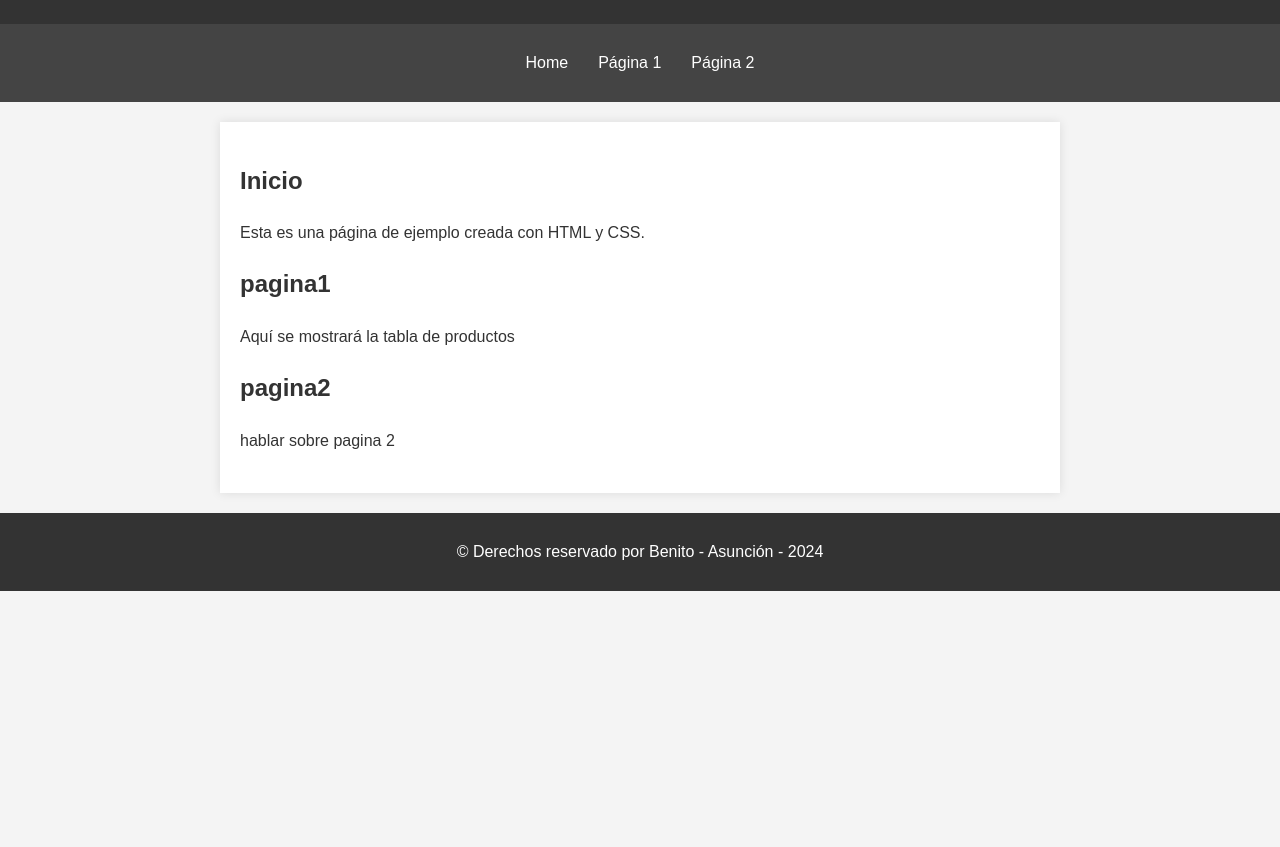
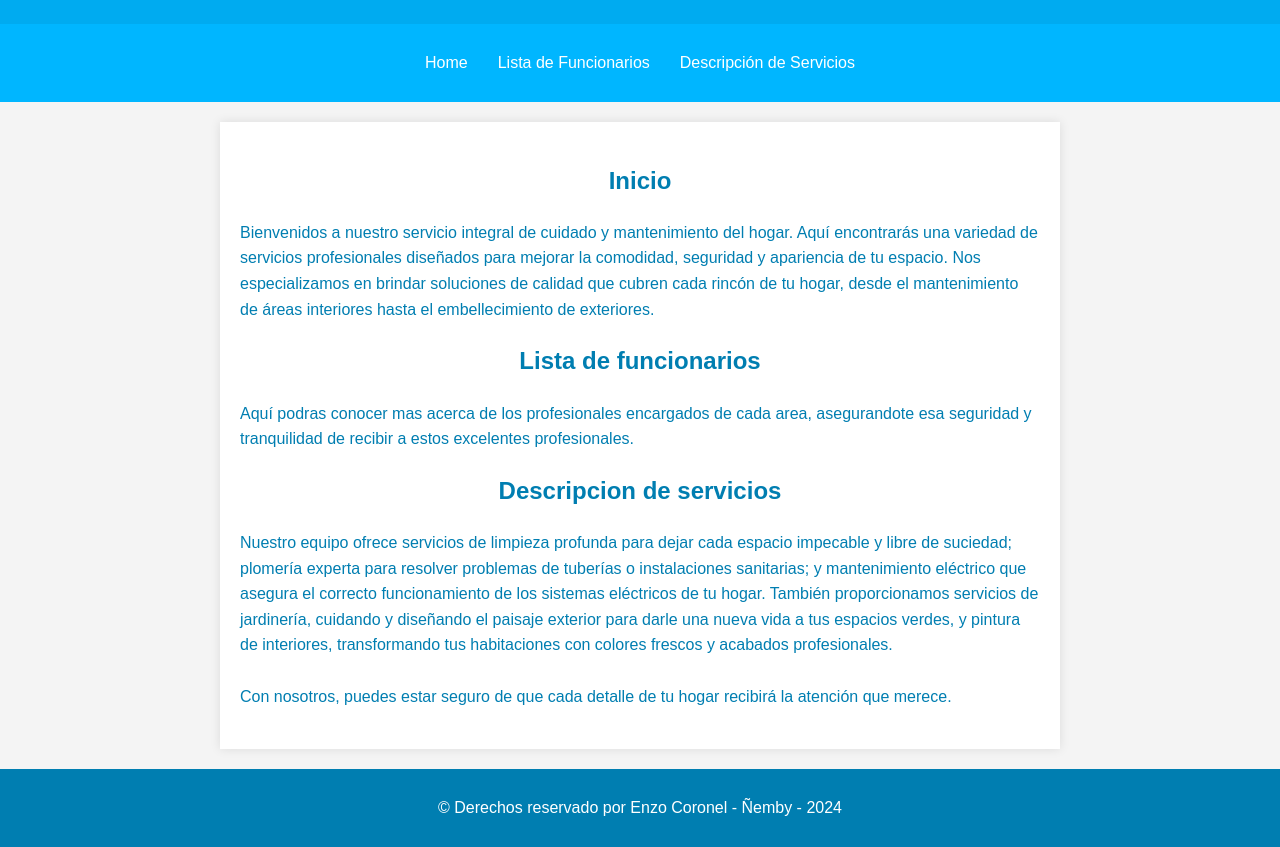
Before and after one commit to troche-bit/TP2_EnzoCoronel, a plain HTML site: page index.html in a window 1280 px wide. Shown: the part 90-937 px from the top of the page. Before the commit the page ends 800 px from the top, so only its background shows below. Drawn offline with Linux system fonts and the light colour scheme.

Commit message:
Add files via upload

```diff
--- a/estilos/estilos.css
+++ b/estilos/estilos.css
@@ -4,18 +4,18 @@ body {
     margin: 0;
     padding: 0;
     background-color: #f4f4f4;
-    color: #333;
+    color: #007eb1;
 }
 
 header {
-    background: #333;
+    background: #00abf0;
     color: #fff;
     padding: 10px 20px;
     text-align: center;
 }
 
 nav {
-    background: #444;
+    background: #00b6ff;
     padding: 10px;
 }
 
@@ -50,6 +50,6 @@ section {
 footer {
     text-align: center;
     padding: 10px;
-    background: #333;
+    background: #007eb1;
     color: #fff;
 }
--- a/index.html
+++ b/index.html
@@ -17,26 +17,28 @@
     <nav>
         <ul>
             <li><a href="index.html">Home</a></li>
-            <li><a href="pagina1.html">Página 1</a></li>
-            <li><a href="pagina2.html">Página 2</a></li>
+            <li><a href="pagina1.html">Lista de Funcionarios</a></li>
+            <li><a href="pagina2.html">Descripción de Servicios</a></li>
         </ul>
     </nav>
     <main>
         <section id="inicio">
-            <h2>Inicio</h2>
-            <p>Esta es una página de ejemplo creada con HTML y CSS.</p>
+            <h2 align = "center">Inicio</h2>
+            <p>Bienvenidos a nuestro servicio integral de cuidado y mantenimiento del hogar. Aquí encontrarás una variedad de servicios profesionales diseñados para mejorar la comodidad, seguridad y apariencia de tu espacio. Nos especializamos en brindar soluciones de calidad que cubren cada rincón de tu hogar, desde el mantenimiento de áreas interiores hasta el embellecimiento de exteriores.
         </section>
         <section id="pagina1.html">
-            <h2>pagina1</h2>
-            <p>Aquí se mostrará la tabla de productos</p>
+            <h2 align = "center">Lista de funcionarios</h2>
+            <p>Aquí podras conocer mas acerca de los profesionales encargados de cada area, asegurandote esa seguridad y tranquilidad de recibir a estos excelentes profesionales.</p>
         </section>
         <section id="pagina1.html">
-            <h2>pagina2</h2>
-            <p>hablar sobre pagina 2</p>
+            <h2 align = "center">Descripcion de servicios</h2>
+            <p>Nuestro equipo ofrece servicios de limpieza profunda para dejar cada espacio impecable y libre de suciedad; plomería experta para resolver problemas de tuberías o instalaciones sanitarias; y mantenimiento eléctrico que asegura el correcto funcionamiento de los sistemas eléctricos de tu hogar. También proporcionamos servicios de jardinería, cuidando y diseñando el paisaje exterior para darle una nueva vida a tus espacios verdes, y pintura de interiores, transformando tus habitaciones con colores frescos y acabados profesionales. <br>
+                <br>
+                Con nosotros, puedes estar seguro de que cada detalle de tu hogar recibirá la atención que merece.</p></p>
         </section>
     </main>
     <footer>
-        <p>&copy; Derechos reservado por Benito - Asunción - 2024</p>
+        <p>&copy; Derechos reservado por Enzo Coronel - Ñemby - 2024</p>
     </footer>
 </body>
 
```
